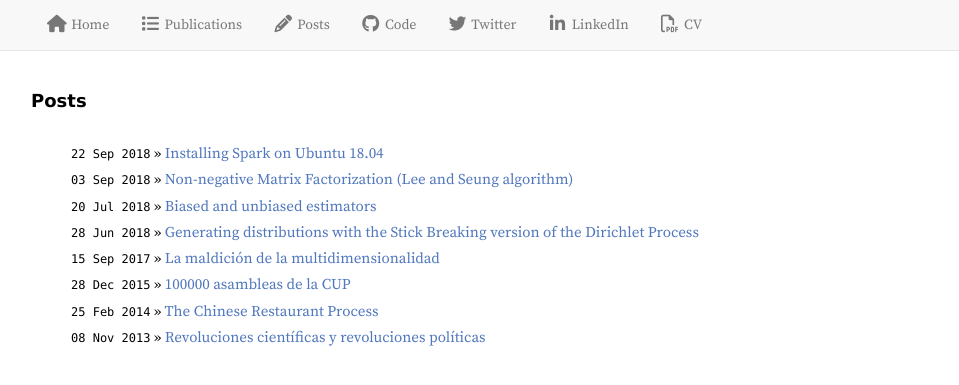
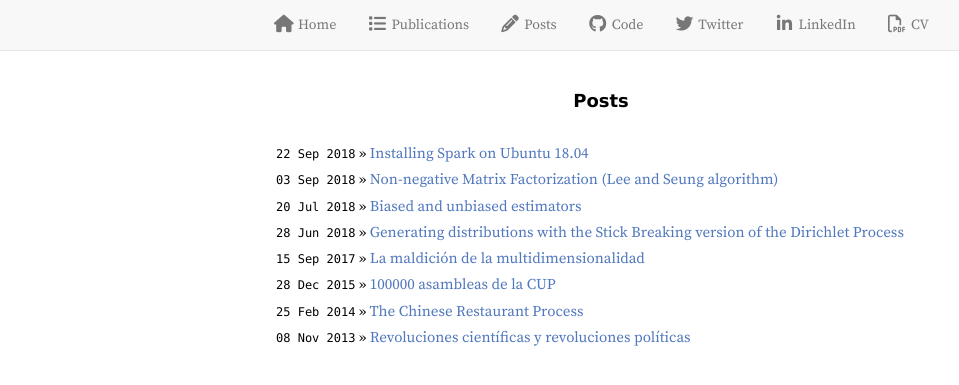
Before and after one commit to alumbreras/alumbreras.github.io, a Jekyll site: the page built from posts.md, in a window 1280 px wide and 900 px high. Shown: the top 385 px of the window, without its empty margins (39-998 px from the left). Built offline with Jekyll 4.4.1, drawn with Linux system fonts in a browser that asks for light colours; nearby versions of some CDN libraries; comment, search, counter and statistics services are not loaded.

Commit message:
Center content

```diff
--- a/_layouts/default.html
+++ b/_layouts/default.html
@@ -5,13 +5,10 @@
 <body>
 
 	<div class="container", style="position:relative; margin-top: 60px;">
-		<div class="row">
-					<div class="col-xs-10 col-md-12">
+					<div class="col-xs-10 col-md-8">
 						{% include navbar.html %}
 						{{content}}
 					</div>
-		</div>
-
 	</div>
 
 	<section id="footer">
--- a/_layouts/post.html
+++ b/_layouts/post.html
@@ -1,4 +1,4 @@
-	<html>
+<html>
 
 {% include head.html %}
 
--- a/css/custom.css
+++ b/css/custom.css
@@ -4,6 +4,8 @@
     font-weight: normal;
     font-style: normal;
 }
+
+
 
 body {
     font-family: "Source Serif Pro", "Helvetica Neue",Helvetica,Arial,sans-serif;
@@ -13,6 +15,12 @@
     line-height: 1.428571429;
     color: #000;
     background-color: #fff;
+}
+
+.container {
+    height: 100%;
+    display: flex;
+    justify-content: center;
 }
 
 .headline p {
@@ -75,10 +83,6 @@
     width: 95px;
 }
 
-.col-md-10 {
-    margin-left: 17%;
-}
-
 /* Post titles*/
 h1,.h1 {
 	font-size:25px;
@@ -91,6 +95,10 @@
 	margin:1.5em 0 1.5em 0;
 	font-weight:bold;
     font-family:'lucida grande', sans-serif;
+}
+
+h2.section {
+    text-align: center;
 }
 
 h2.headline {
--- a/posts.md
+++ b/posts.md
@@ -3,7 +3,7 @@
 title: Posts
 ---
 
-## Posts
+<h2 class="section">Posts</h2>
 
 <div>
   <ul class='posts'>
```
Also changed, not shown: publications.md (+1 -1 lines).
